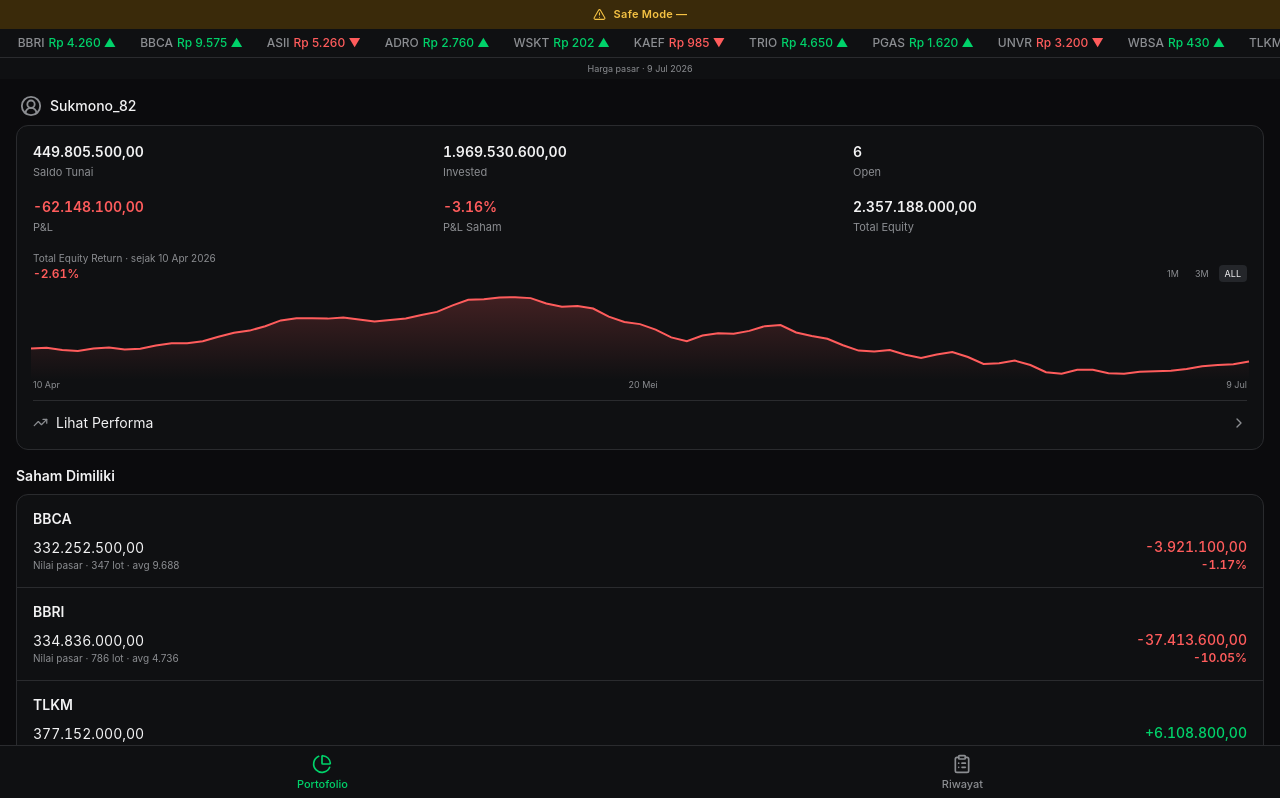
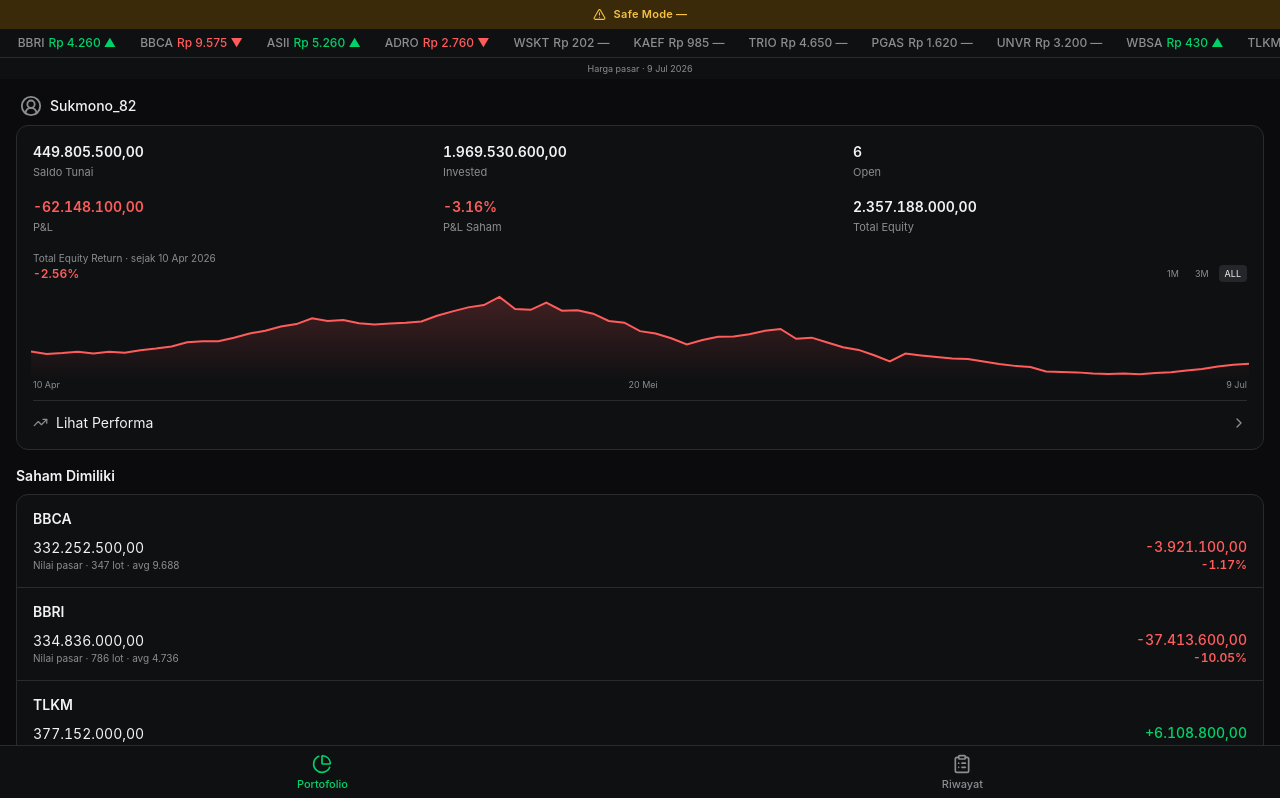
Before and after one commit to blipanca/stock-trading-app, a React (Vite) app: page / in a window 1280 px wide. Shown: the top 798 px of the page. Built offline with nearby package versions, Linux system fonts and the light colour scheme.

Commit message:
Update App.jsx

```diff
--- a/src/App.jsx
+++ b/src/App.jsx
@@ -21,8 +21,8 @@
 
 const DEMO_PROFILE_NAME = "Sukmono_82";
 
-// Anchor prices define the story; interpolatePriceHistory expands them into a denser,
-// deterministic market-like series so the portfolio chart has natural pullbacks and rebounds.
+// Sparse market observations are expanded into daily-like points.
+// Each stock keeps an independent path and repeatable irregular session movement.
 const PRICE_ANCHORS = [
   // Each stock follows its own path: banks, telco, auto, energy and speculative small-cap
   // do not peak and fall at the same time.
@@ -60,11 +60,26 @@
       STOCK_CODES.forEach((code, codeIndex) => {
         const base = a[code] + (b[code] - a[code]) * t;
         // Multiple sine waves create repeatable market noise without random values changing on refresh.
-        const phase = codeIndex * 1.37;
-        const wave =
-          Math.sin((s * stepsPerSegment + i) * (1.21 + codeIndex * 0.08) + phase) * VOLATILITY[code] +
-          Math.sin((s * stepsPerSegment + i) * (0.47 + codeIndex * 0.03) + phase * 0.7) * VOLATILITY[code] * 0.6;
-        point[code] = Math.round(base * (1 + wave));
+        const k = s * stepsPerSegment + i;
+        // Deterministic pseudo-random movement: irregular, repeatable, and different per stock.
+        const seed = Math.sin((k + 1) * 12.9898 + (codeIndex + 1) * 78.233) * 43758.5453;
+        const noise = (seed - Math.floor(seed) - 0.5) * 2;
+        const seed2 = Math.sin((k + 7) * 4.123 + (codeIndex + 3) * 19.771) * 24634.6345;
+        const noise2 = (seed2 - Math.floor(seed2) - 0.5) * 2;
+
+        // Some sessions barely move; a few sessions carry a larger shock/rebound.
+        const quietSession = [8, 9, 27, 28, 45, 46, 61].includes(k) ? 0.18 : 1;
+        const marketShock = ({ 31: -0.018, 32: -0.009, 33: 0.012, 55: -0.014, 56: 0.010 }[k] || 0);
+        const stockShock =
+          code === "WBSA" ? ({ 24: 0.055, 25: -0.042, 49: -0.060 }[k] || 0) :
+          code === "ADRO" ? ({ 38: 0.018, 57: 0.015 }[k] || 0) :
+          code === "BBRI" ? ({ 32: -0.012, 33: 0.008 }[k] || 0) : 0;
+
+        const move = (noise * 0.72 + noise2 * 0.28) * VOLATILITY[code] * quietSession
+          + marketShock * (code === "ADRO" ? 0.45 : code === "WBSA" ? 1.35 : 1)
+          + stockShock;
+
+        point[code] = Math.round(base * (1 + move));
       });
 
       points.push(point);
@@ -139,21 +154,24 @@
 
 function TickerRibbon({ holdings }) {
   const latestPrices = Object.fromEntries(holdings.map((h) => [h.code, h.currentPrice]));
-  const liveUniverse = STOCK_UNIVERSE.map((s) => ({
-    ...s,
-    price: latestPrices[s.code] ?? s.price,
-  }));
+  const previousPoint = PRICE_HISTORY[PRICE_HISTORY.length - 2] || {};
+  const liveUniverse = STOCK_UNIVERSE.map((s) => {
+    const price = latestPrices[s.code] ?? s.price;
+    const previousPrice = previousPoint[s.code] ?? price;
+    return { ...s, price, previousPrice, change: price - previousPrice };
+  });
   const items = liveUniverse.concat(liveUniverse);
   return (
     <div className="overflow-hidden border-b" style={{ background: CARD, borderColor: BORDER }}>
       <div className="flex gap-6 py-1.5 px-4 whitespace-nowrap animate-[ticker_28s_linear_infinite]">
         {items.map((s, i) => {
-          const up = i % 3 !== 0;
+          const up = s.change > 0;
+          const flat = s.change === 0;
           return (
             <span key={i} className="text-xs font-medium flex items-center gap-1" style={{ color: MUTED }}>
               {s.code}
-              <span style={{ color: up ? GREEN : RED }}>
-                {rupiah(s.price)} {up ? "▲" : "▼"}
+              <span style={{ color: flat ? MUTED : up ? GREEN : RED }}>
+                {rupiah(s.price)} {flat ? "—" : up ? "▲" : "▼"}
               </span>
             </span>
           );
```
